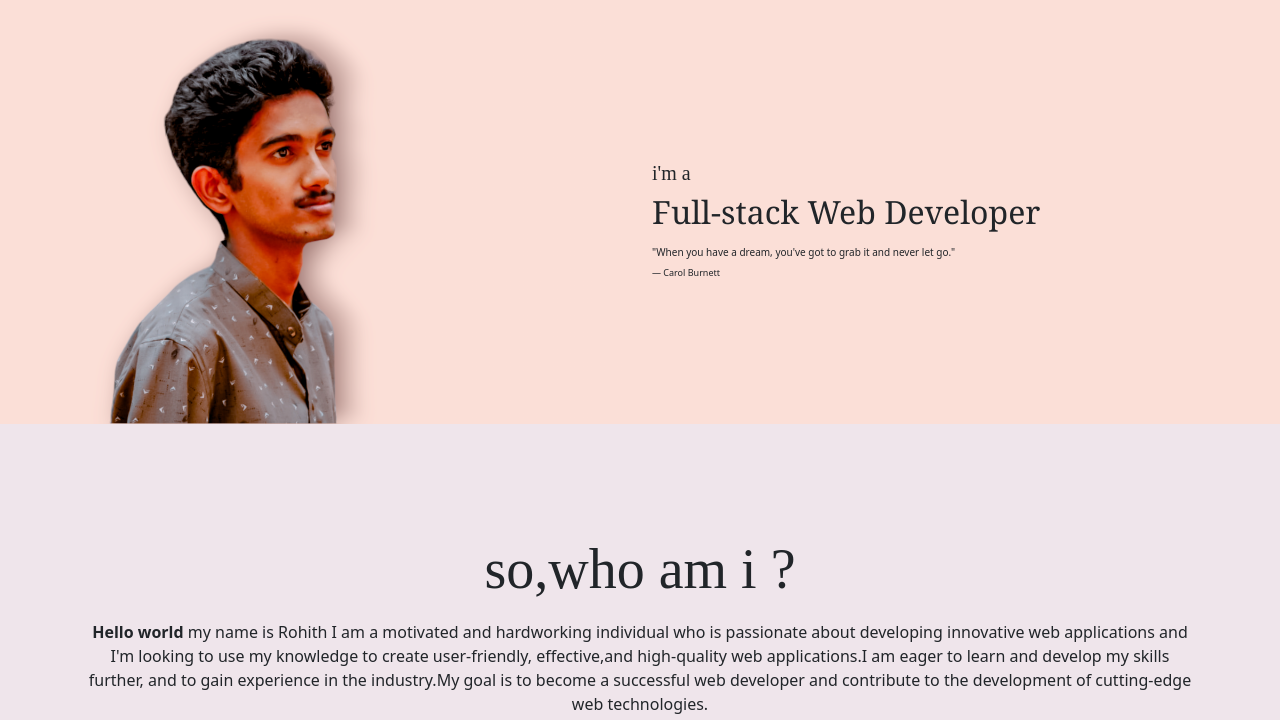
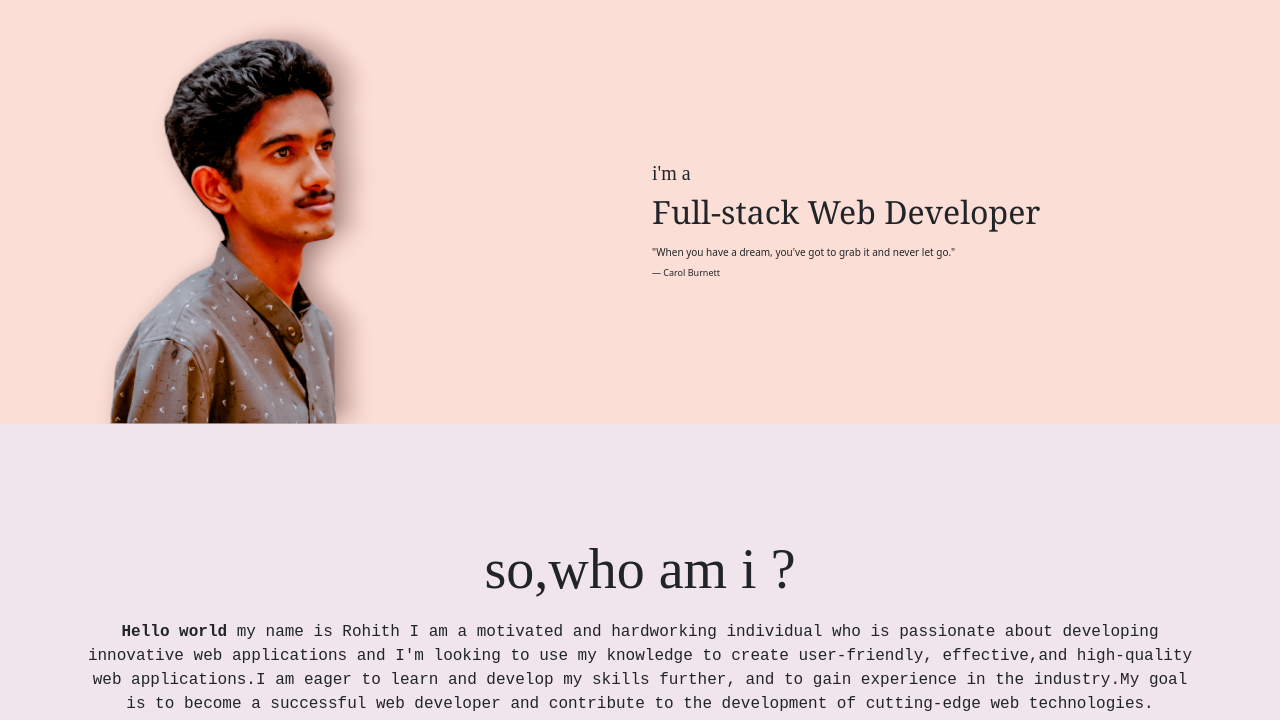
Before and after one commit to Rohith-WebCode/personal-website-project-, a plain HTML site: page index.html in a window 1280 px wide. Shown: the part 80-800 px from the top of the page. Drawn offline with nearby package versions, Linux system fonts and the light colour scheme.

Commit message:
Update style.css

```diff
--- a/style.css
+++ b/style.css
@@ -60,3 +60,9 @@ body{
 
 
 }
+.teaxt-hello {
+    color: var(--text-color);
+    font-size: 16px;
+    line-height: 24px;
+    font-family:'Courier New', Courier, monospace
+}
```
